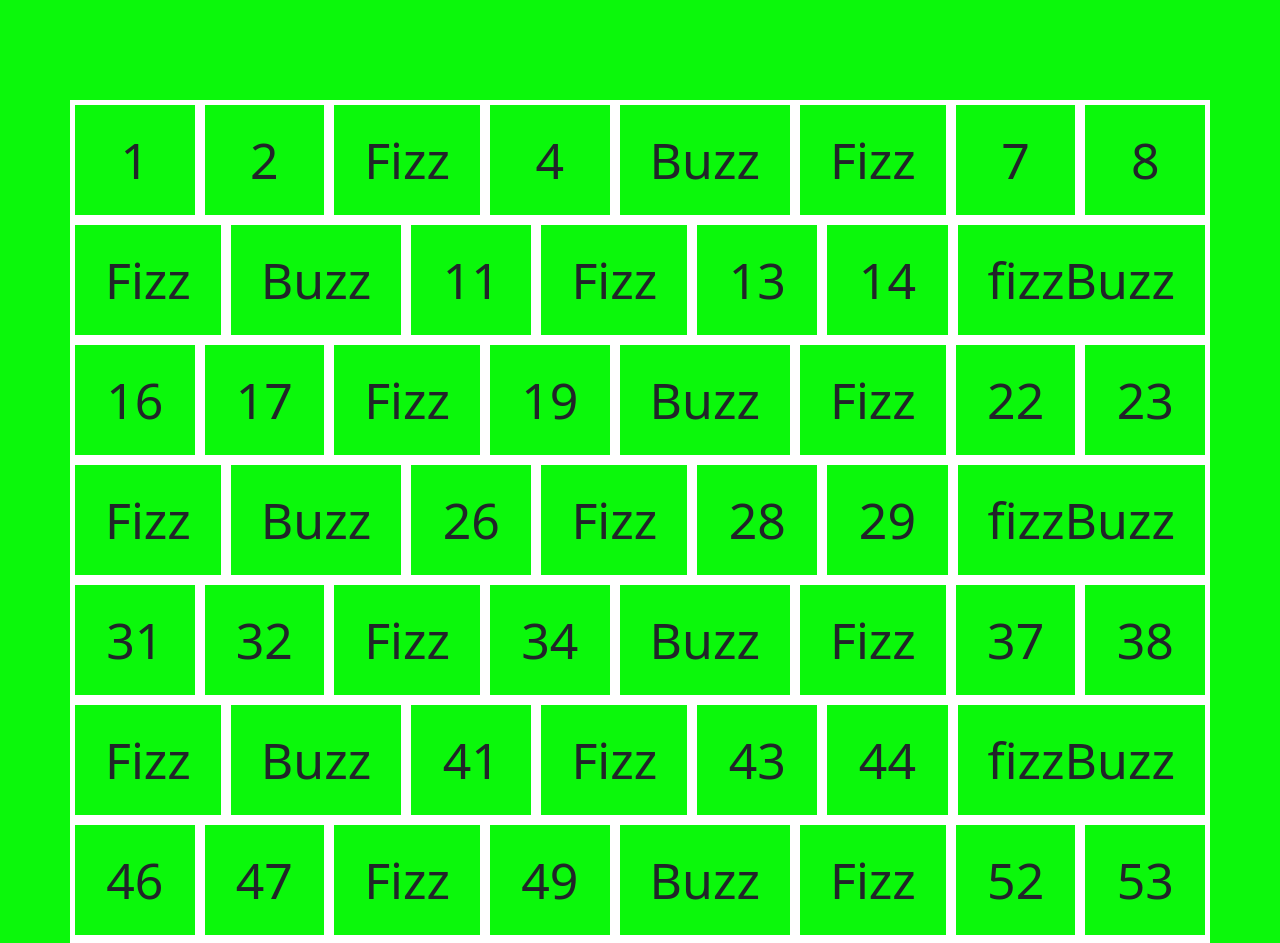
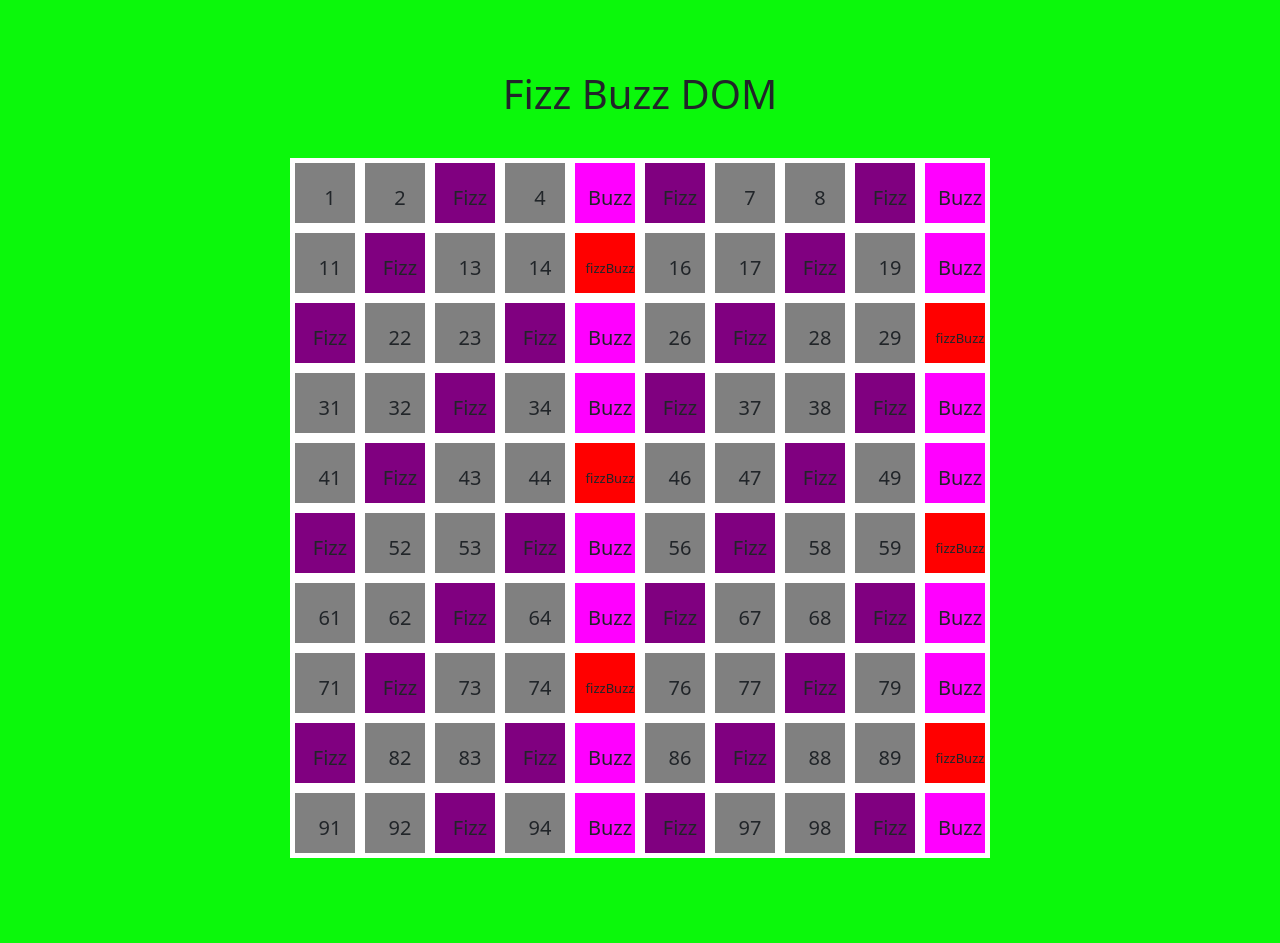
Before and after one commit to AndreaDeGiorgi00/js-fizzbuzzdom, a plain HTML site: page index.html in a window 1280 px wide. Shown: the top 943 px of the page. After the commit the page ends 863 px from the top, so only its background shows below. Drawn offline with nearby package versions, Linux system fonts and the light colour scheme.

Commit message:
rese colorate le caselle e reimpostate le grandezze

```diff
--- a/index.html
+++ b/index.html
@@ -10,10 +10,12 @@
     <title>FizzBuzz</title>
 </head>
 <body>
-    <div class="big-block">
-        <div class="container d-flex flex-wrap">
-            <div class="row row-cols-10" id="conteniner"></div>
-        </div>
+<h1 class="text-center">Fizz Buzz DOM</h1>
+
+<div class="big-block">
+    <div class="conteiner d-flex flex-wrap">
+        <div class="d-flex flex-wrap" id="conteniner"></div>
     </div>
+</div>
 </body>
 </html>
--- a/script.js
+++ b/script.js
@@ -11,19 +11,19 @@ let targetContenitore = document.getElementById("conteniner");
     if(i%3==0 && i%5==0){
         /*stampa*/
         console.log("FizzBuzz");
-        targetContenitore.innerHTML += ('<div class="casella col">fizzBuzz </div>');
+        targetContenitore.innerHTML += ('<div class="casella col bg-red"><div class="elemento special"> fizzBuzz </div></div>');
     }else if(i%3==0){
         /*stampa*/
         console.log("Fizz");
-        targetContenitore.innerHTML += ('<div class="casella col">Fizz </div>');
+        targetContenitore.innerHTML += ('<div class="casella col bg-purple"><div class="elemento"> Fizz </div></div>');
     }
     else if(i%5==0){
         /*stampa*/
         console.log("Buzz");
-        targetContenitore.innerHTML += ('<div class="casella col">Buzz </div>');
+        targetContenitore.innerHTML += ('<div class="casella col bg-fucsia"><div class="elemento"> Buzz </div></div>');
     }else{
         /*stampa*/
-        targetContenitore.innerHTML += (`<div class="casella col"> ${i} </div>`);
+        targetContenitore.innerHTML += (`<div class="casella col bg-grey"> <div class="elemento">${i}</div> </div>`);
     };
 
     };
--- a/style.css
+++ b/style.css
@@ -2,15 +2,50 @@ body{
     background-color:rgb(11, 248, 11);
 }
 .casella{
+    width: 70px;
+    height: 70px;
+    text-align: center;
 
-    text-align: center;
-    line-height: 50px;
     border: 5px solid white;
-    font-size: 50px;
-    padding: 30px;
+    font-size: 20px;
+
 
 }
 
 .big-block{
-    margin-top: 100px;
+    margin-top: 40px;
 }
+.conteiner{
+    width: 700px;
+    margin: 0 auto;
+}
+
+.bg-red{
+    background-color: red;
+}
+
+.bg-red{
+    background-color: red;
+}
+.bg-purple{
+    background-color: purple;
+}
+.bg-fucsia{
+    background-color: fuchsia;
+}
+.bg-grey{
+    background-color: grey;
+}
+
+.elemento{
+    line-height: 70px;
+    width: 70px;
+}
+
+.special{
+    font-size: 13px;
+}
+
+h1{
+    margin-top: 70px;
+}
```
